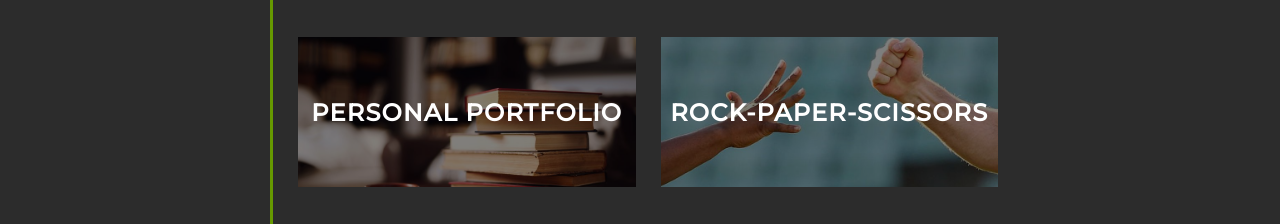
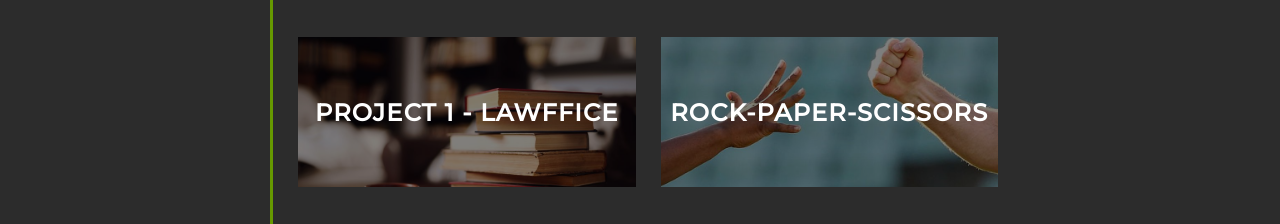
Before and after one commit to tolivercrisp/toliver-portfolio, a plain HTML site: page index.html in a window 1280 px wide. Shown: the part 1960-2184 px from the top of the page. Drawn offline with Linux system fonts and the light colour scheme.

Commit message:
added lawffice project link to personal portfolio

```diff
--- a/index.html
+++ b/index.html
@@ -76,8 +76,8 @@
                 </div>
                 <div class="second_row">
                     <div class="small_container">
-                        <div class="image_2"></div>
-                        <h2 class="text">Personal Portfolio</h2>
+                        <a href="https://github.com/manyLizards/lawffice"><div class="image_2"></div></a>
+                        <h2 class="text">Project 1 - Lawffice</h2>
                     </div>
                     <div class="small_container">
                         <div class="image_3"></div>
```
